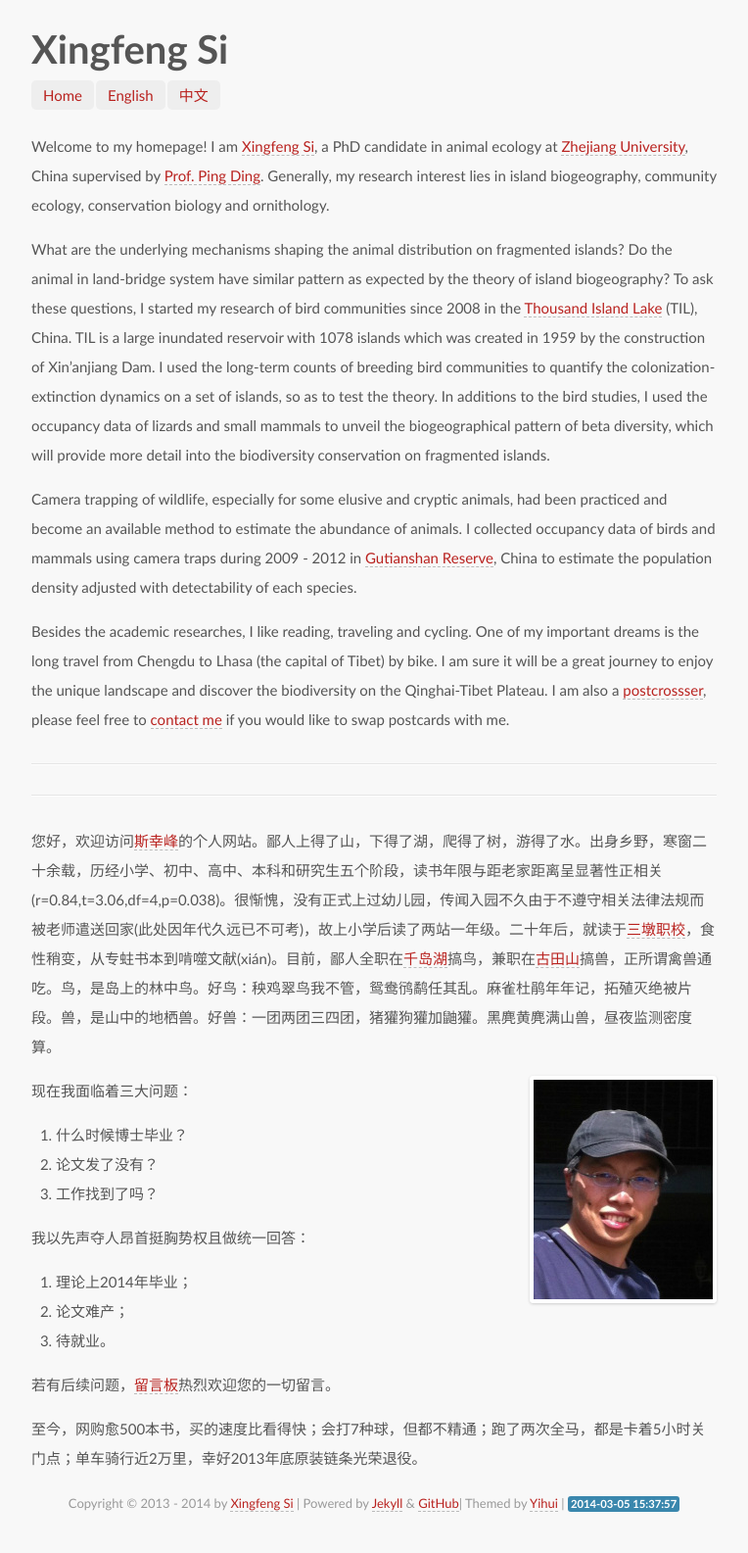
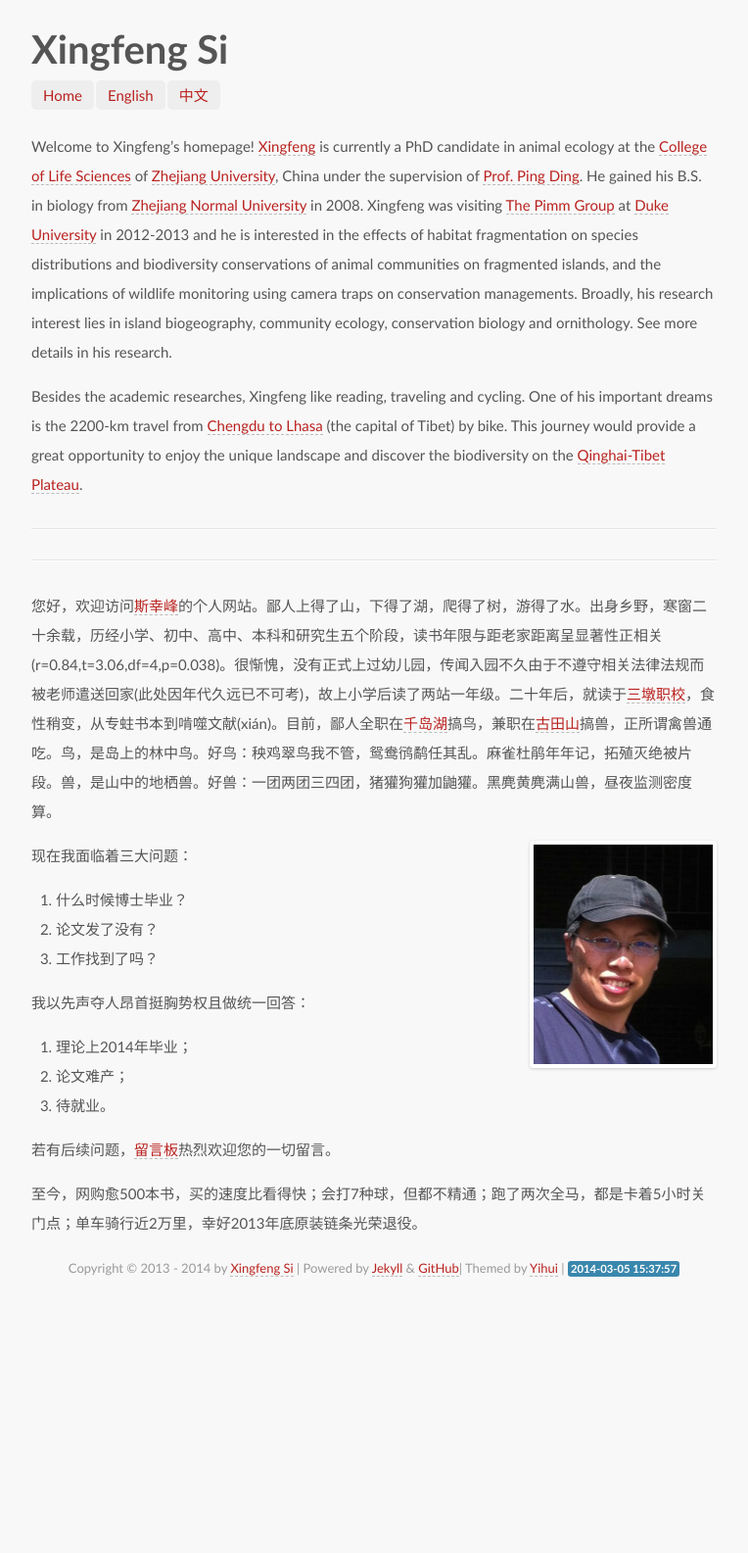
Before and after one commit to sixf/sixf.github.io, a Jekyll site: the page built from index.md, in a window 1280 px wide. Shown: the whole page at 98% size, without its empty margins (258-1022 px from the left). Built offline with Jekyll 4.4.1, drawn with Linux system fonts in a browser that asks for light colours; some web fonts are replaced; Markdown is read by kramdown in place of the engine named in the settings; after the commit the page ends 1345 px from its top, so only the background shows below that.

Commit message:
cut the intro. on researches

```diff
--- a/index.md
+++ b/index.md
@@ -3,42 +3,10 @@ layout: home
 ---
 
 
-Welcome to my homepage! I am [Xingfeng Si](/ "Xingfeng Si"), a PhD
-candidate in animal ecology at [Zhejiang
-University](http://www.zju.edu.cn "Zhejiang University"), China supervised by [Prof. Ping
-Ding](http://mypage.zju.edu.cn/personnelCard/pingding). Generally, my
-research interest lies in island biogeography, community ecology,
-conservation biology and ornithology.
+Welcome to Xingfeng’s homepage! [Xingfeng](/ "Xingfeng Si") is currently a PhD candidate in animal ecology at the [College of Life Sciences](http://www.cls.zju.edu.cn/en/) of [Zhejiang University](http://www.zju.edu.cn "Zhejiang University"), China under the supervision of [Prof. Ping Ding](http://mypage.zju.edu.cn/personnelCard/pingding). He gained his B.S. in biology from [Zhejiang Normal University](http://www.zjnu.cn) in 2008. Xingfeng was visiting [The Pimm Group](http://www.thepimmgroup.org]) at [Duke University](http://www.duke.edu) in 2012-2013 and he is interested in the effects of habitat fragmentation on species distributions and biodiversity conservations of animal communities on fragmented islands, and the implications of wildlife monitoring using camera traps on conservation managements. Broadly, his research interest lies in island biogeography, community ecology, conservation biology and ornithology. See more details in his research.
 
-What are the underlying mechanisms shaping the animal distribution on fragmented islands? Do the animal in
-land-bridge system have similar pattern as expected by the theory of
-island biogeography? To ask these questions, I started my research of
-bird communities since 2008 in the [Thousand Island
-Lake](/en/pages/thousand-island-lake/ "Thousand Island Lake") (TIL), China.
-TIL is a large inundated reservoir with 1078 islands which was created
-in 1959 by the construction of Xin'anjiang Dam. I used the long-term
-counts of breeding bird communities to quantify the
-colonization-extinction dynamics on a set of islands, so as to test the theory. In additions to
-the bird studies, I used the occupancy data of lizards and small mammals
-to unveil the biogeographical pattern of beta diversity, which will
-provide more detail into the biodiversity conservation on fragmented
-islands.
+Besides the academic researches, Xingfeng like reading, traveling and cycling. One of his important dreams is the 2200-km travel from [Chengdu to Lhasa](http://en.wikipedia.org/wiki/China_National_Highway_318) (the capital of Tibet) by bike. This journey would provide a great opportunity to enjoy the unique landscape and discover the biodiversity on the [Qinghai-Tibet Plateau](http://en.wikipedia.org/wiki/Qinghai-Tibet_Plateau).
 
-Camera trapping of wildlife, especially for some elusive and
-cryptic animals, had been practiced and become an available method to
-estimate the abundance of animals. I collected occupancy data of birds and mammals using camera traps during 2009 - 2012 in
-[Gutianshan Reserve](/en/pages/gutianshan-reserve/ "Gutianshan Reserve"),
-China to estimate the population density adjusted with
-detectability of each species.
-
-Besides the academic researches, I
-like reading, traveling and cycling. One of my important dreams is the
-long travel from Chengdu to Lhasa (the capital of Tibet) by bike. I am
-sure it will be a great journey to enjoy the unique landscape
-and discover the biodiversity on the Qinghai-Tibet Plateau. I am also a
-[postcrossser](http://www.postcrossing.com/user/Xingfeng "Postcrossing"),
-please feel free to [contact me](/en/vitae) if you would like to swap
-postcards with me.
 
 ---
 
```
